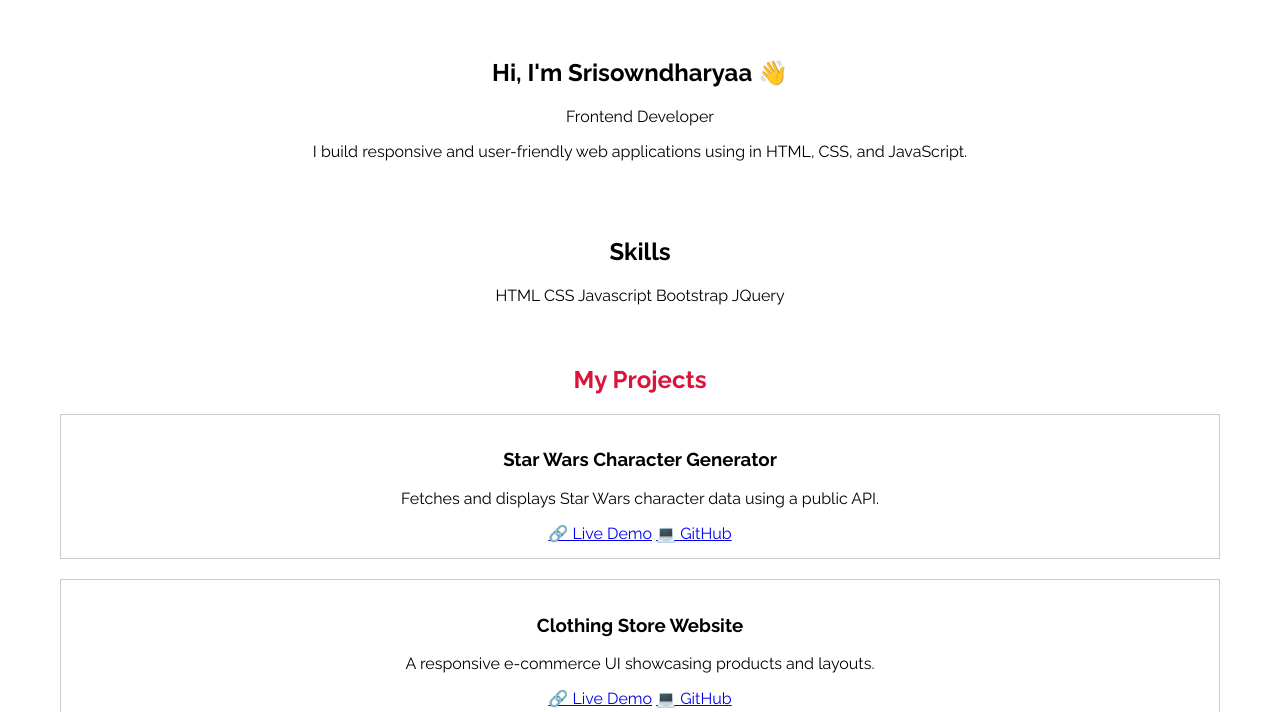
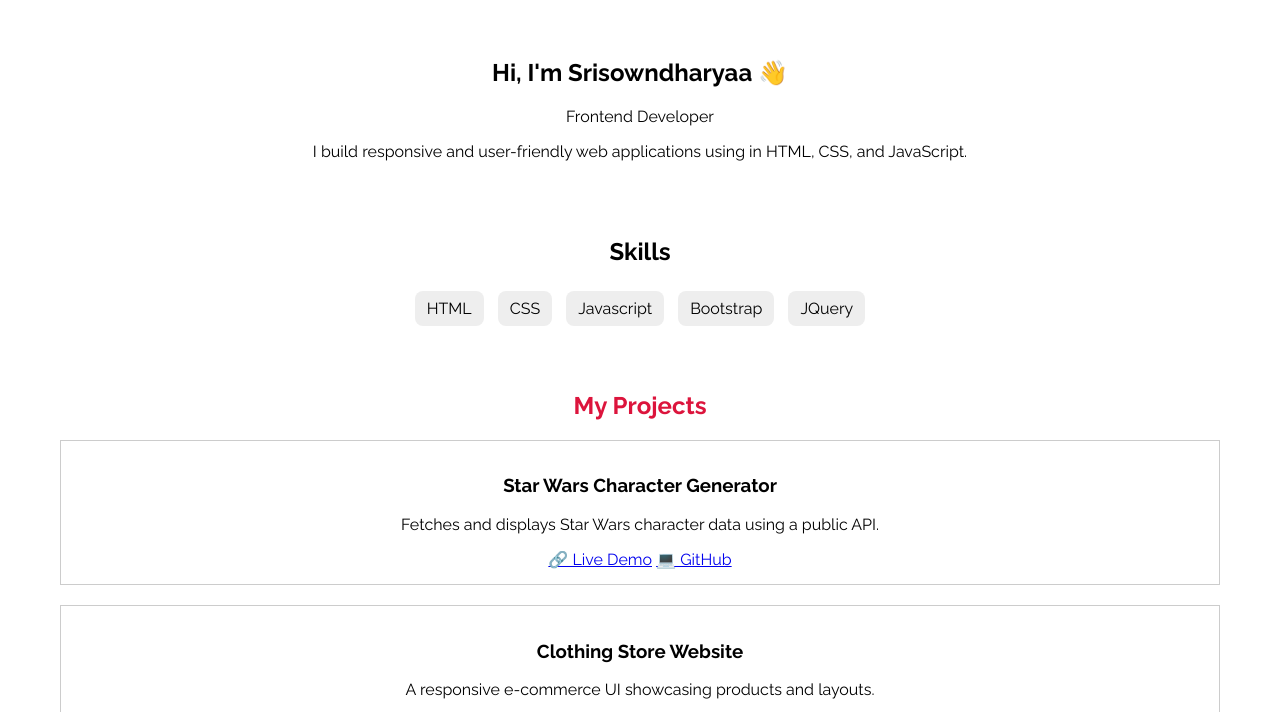
Before and after one commit to Srisrk029/portfolio-website, a plain HTML site: page index.html in a window 1280 px wide. Shown: the part 71-783 px from the top of the page. Drawn offline with Linux system fonts and the light colour scheme.

Commit message:
Update styles.css

```diff
--- a/styles.css
+++ b/styles.css
@@ -22,7 +22,13 @@ nav ul li a {
 section {
   padding: 40px;
 }
-
+.skills span{
+  display: inline-block;
+  background: #eee;
+  padding: 8px 12px;
+  margin: 5px;
+  border-radius: 8px;
+}
 .project {
   margin: 20px;
   padding: 15px;
```
